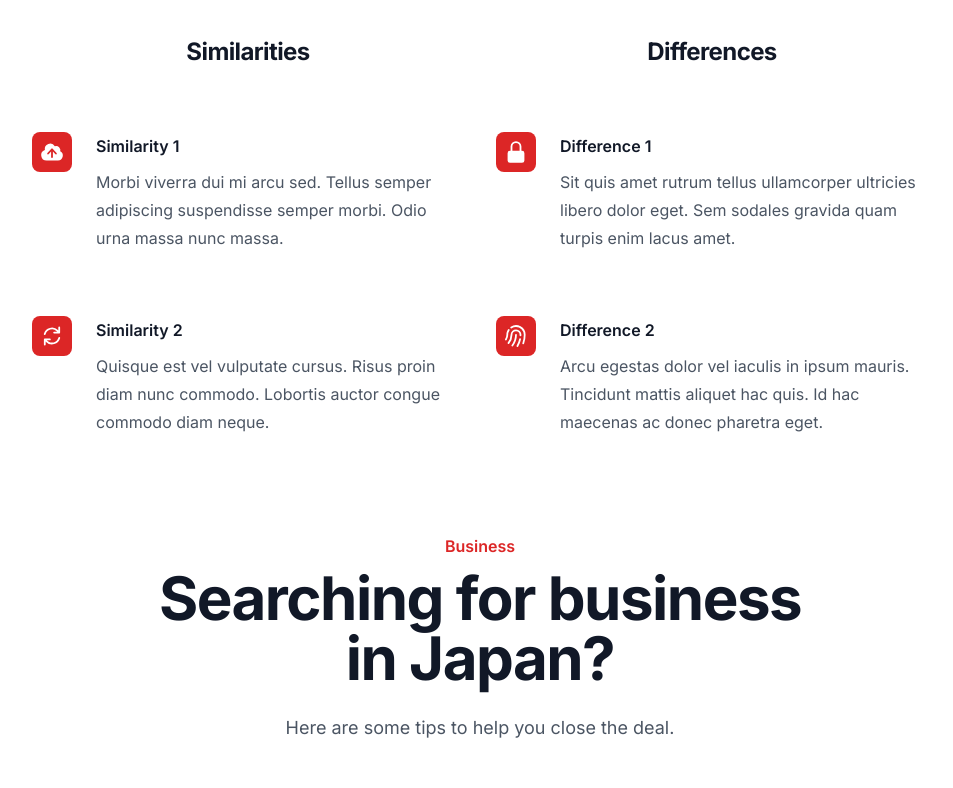
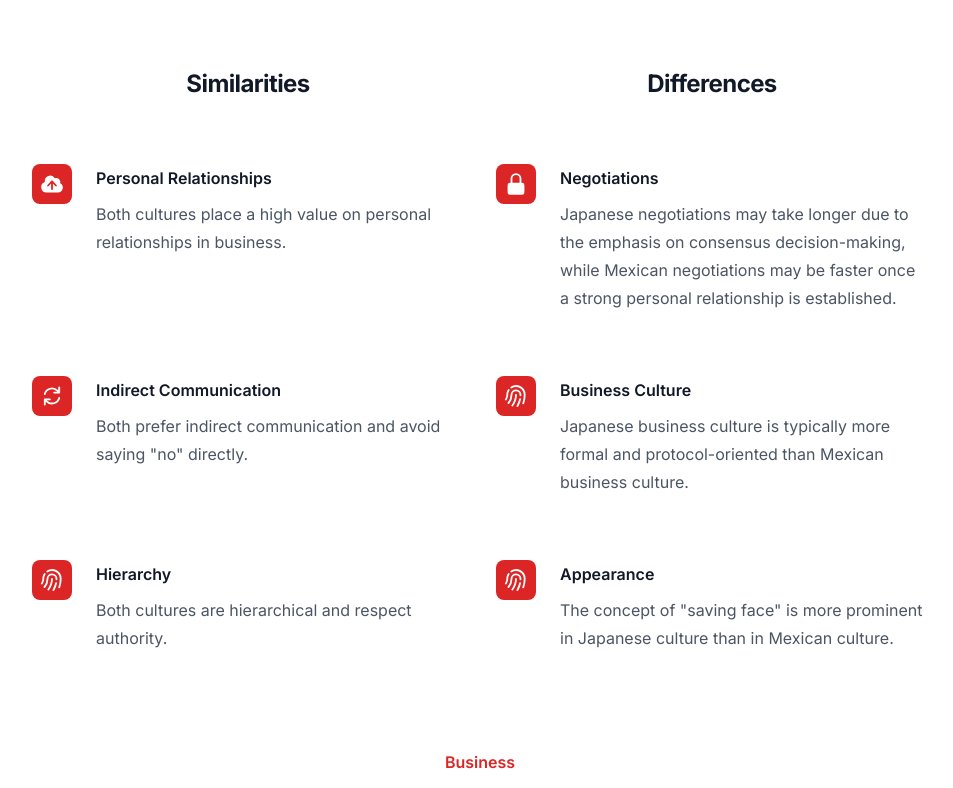
Before and after one commit to Cosmonaut-itc/japan-info, a Next.js app in the folder japan-info/: page /info/doing-business in a window 1280 px wide. Shown: the part 3820-4608 px from the top of the page, without its empty margins (160-1113 px from the left). Built offline with nearby package versions, Linux system fonts and the light colour scheme.

Commit message:
similarities and differences

```diff
--- a/japan-info/app/info/doing-business/page.js
+++ b/japan-info/app/info/doing-business/page.js
@@ -36,29 +36,42 @@ const timeline = [
 
 const similaritiesDiferences = [
     {
-        name: 'Similarity 1',
+        name: 'Personal Relationships',
         description:
-            'Morbi viverra dui mi arcu sed. Tellus semper adipiscing suspendisse semper morbi. Odio urna massa nunc massa.',
+            'Both cultures place a high value on personal relationships in business.\n',
         icon: CloudArrowUpIcon,
     },
     {
-        name: 'Difference 1',
+        name: 'Negotiations',
         description:
-            'Sit quis amet rutrum tellus ullamcorper ultricies libero dolor eget. Sem sodales gravida quam turpis enim lacus amet.',
+            'Japanese negotiations may take longer due to the emphasis on consensus decision-making, while Mexican negotiations may be faster once a strong personal relationship is established.\n',
         icon: LockClosedIcon,
     },
     {
-        name: 'Similarity 2',
+        name: 'Indirect Communication',
         description:
-            'Quisque est vel vulputate cursus. Risus proin diam nunc commodo. Lobortis auctor congue commodo diam neque.',
+            'Both prefer indirect communication and avoid saying "no" directly.\n',
         icon: ArrowPathIcon,
     },
     {
-        name: 'Difference 2',
+        name: 'Business Culture',
         description:
-            'Arcu egestas dolor vel iaculis in ipsum mauris. Tincidunt mattis aliquet hac quis. Id hac maecenas ac donec pharetra eget.',
+            'Japanese business culture is typically more formal and protocol-oriented than Mexican business culture.\n',
         icon: FingerPrintIcon,
     },
+    {
+        name: 'Hierarchy',
+        description:
+            'Both cultures are hierarchical and respect authority.',
+        icon: FingerPrintIcon,
+    },
+    {
+        name: 'Appearance',
+        description:
+            'The concept of "saving face" is more prominent in Japanese culture than in Mexican culture.\n',
+        icon: FingerPrintIcon,
+    },
+
 ]
 
 const faqs = [
@@ -295,8 +308,7 @@ export default function Business(){
                         Mexico & Japan
                     </p>
                     <p className="mt-6 text-lg leading-8 text-gray-600">
-                        Quis tellus eget adipiscing convallis sit sit eget aliquet quis. Suspendisse eget egestas a elementum
-                        pulvinar et feugiat blandit at. In mi viverra elit nunc.
+                        Remember that these are general tendencies and may not apply to every individual from these cultures. It&apos;s also important to stay updated on these topics as cultures evolve and global business practices change over time.
                     </p>
                 </div>
                 <div className="mx-auto mt-8 max-w-2xl sm:mt-20 lg:mt-12 lg:max-w-4xl">
```
